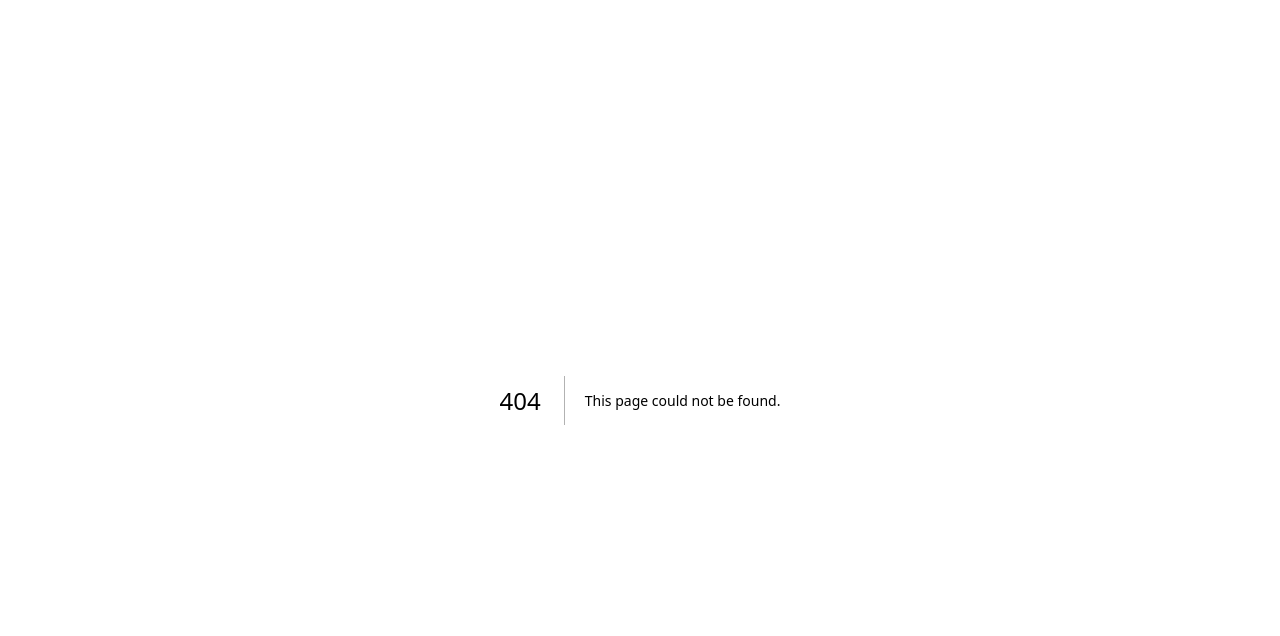
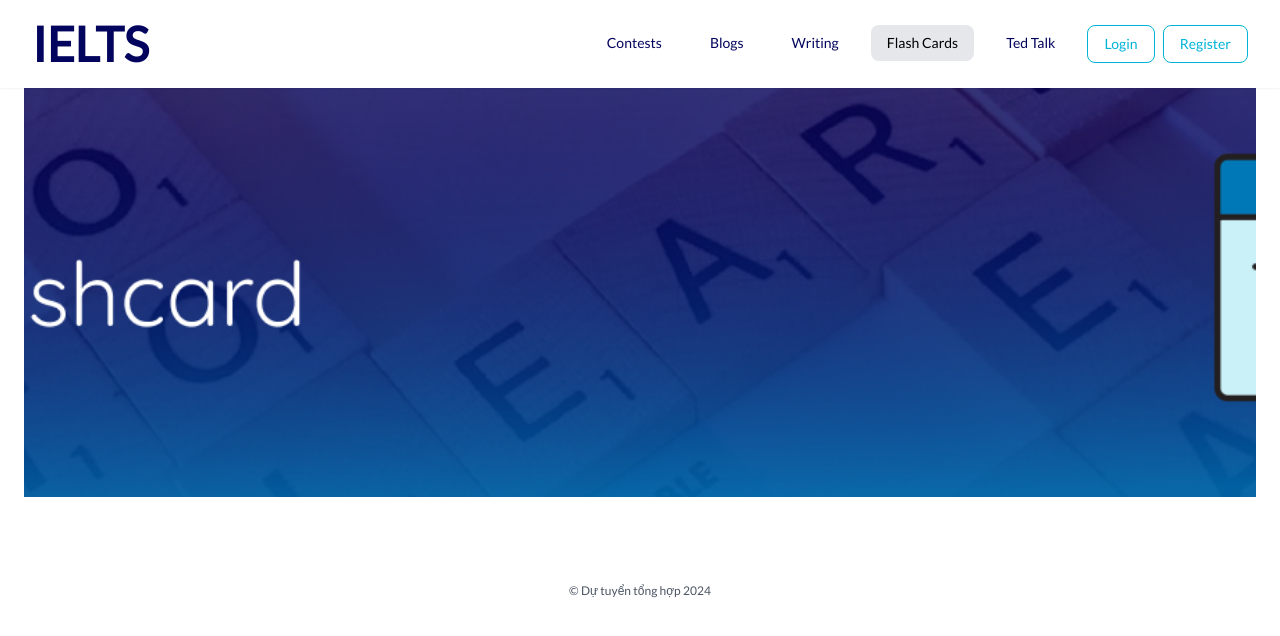
Before and after one commit to 0x2ee08/IELTS, a Next.js app in the folder frontend/: page /flashcards in a window 1280 px wide. Before the commit this address had no page. Shown: the top 636 px of the page. Built offline with nearby package versions, Linux system fonts and the light colour scheme.

Commit message:
flashcard wip

```diff
--- /dev/null
+++ b/frontend/app/flashcards/content/financeandeconomy.json
@@ -0,0 +1,5 @@
+{
+    "economic downturn": "suy thoái kinh tế",
+    "decline": "giảm",
+    "increase": "tăng"
+}
--- /dev/null
+++ b/frontend/app/flashcards/libflashcards.tsx
@@ -0,0 +1,14 @@
+import React from 'react';
+
+import "slick-carousel/slick/slick.css";
+import "slick-carousel/slick/slick-theme.css";
+import '../globals.css'; //
+
+const LibsFlashCards: React.FC = () => {
+    return (
+      <div className="flex flex-col lg:flex-row justify-between space-y-8 lg:space-y-0 lg:space-x-8 px-8 lg:px-12 py-8">
+      </div>
+    );
+  };
+
+  export default LibsFlashCards;
--- /dev/null
+++ b/frontend/app/flashcards/page.tsx
@@ -0,0 +1,59 @@
+'use client'
+
+import React from 'react';
+
+import Head from 'next/head';
+import Link from 'next/link';
+import Footer from '../components/Footer';
+import Header from '../components/Header';
+import LibsFlashCards from './libflashcards';
+
+import Slider from "react-slick";
+import "slick-carousel/slick/slick.css";
+import "slick-carousel/slick/slick-theme.css";
+import '../globals.css'; //
+
+export default function FlashCards(){
+    var Slidersettings = {
+        dots: true,
+        infinite: false,
+        speed: 500,
+        slidesToShow: 1,
+        slidesToScroll: 1,
+      };
+    return(
+        <div>
+        <div className="flex flex-col min-h-screen">
+            <Head>
+                <title>IELTS</title>
+                <link rel="icon" href="/favicon.ico" />
+            </Head>
+
+            <Header />
+
+            <div style={{ width: '100%' }}>
+            <Slider {...Slidersettings}>
+                {/* <div className="image-container">
+                  <img src="https://s3-alpha-sig.figma.com/img/2744/8c9f/1306bcd9c4f0ba993bad319f136b4704?Expires=1725840000&Key-Pair-Id=APKAQ4GOSFWCVNEHN3O4&Signature=ieA1DwqocUkxjA4h-9IudKnCqe1VDCuhVWMQRrMW2AQWMoi6E8lA2Yp0ddHsY2AY6rwNRo88Q0b8ckoZoCFvuVIGRw3nxDLw97yGTCSugbxbRSWwgK9o-LTvCQ9f1F91GtOXLvacfvAhMK7syf51YsWchjH5o2K23kAq9L8pKtFMt9ibJ2FBKgHteEAWRdLY1vqhN83PY4rudCBwcilkZrSYL73~Ku1OEDUnLDZ3Ybe6QoqWD5RFEtfv72~uB~ZIN4GWj8tPCR3Hk6VQd05508DbxADIOrzs1kIfzG-F~URcNHjPKuWIGI0crDGivyFOIvutcZYDQKjS45FhqgffTQ__" alt="Loading" className="cropped-image" />
+                  <div className = "overlay"></div>
+                  <img src="https://s3-alpha-sig.figma.com/img/01ce/79c8/a6d9ead7e7a159eba7d17231e5323dae?Expires=1725840000&Key-Pair-Id=APKAQ4GOSFWCVNEHN3O4&Signature=OTMAlDXOWuKaDISfvy6co~Rs1lKAXdYhv8BHXd1xfuX6iwNyDjNAWkbYBNW589uuIvDtXNtIHAkx0TgyANGfen9vSA8y2rk1glZMNlDXON7fvVhvNmoSh8yftGRfLz-EYoGHwfI39mu5cqR2cvFsSsXw5mpoPzEhDaar7S0rBdKZvNjVVXccuYZwzGiGFek~ikaKyWisXEMeRibteNc0HaxOjbDS684X0dG2op4e5UIXeTzt8reWQT0JS-EsaN049YEj5~DFlloIlo0pN-~~3BDqqOaoKpGQnRjsITm3Dfdd8fokH5sNXHCBn94lmFAnVjBk9fIydmdrV98s0Dp2fw__" alt="Loading" className="overlay-image" />
+                </div> */}
+                <div className="flex flex-col px-6 text-4xl text-center text-white max-md:pl-5">
+                  <div className="flex relative flex-col pt-36 pr-16 pb-28 pl-40 min-h-[409px] max-md:px-5 max-md:pt-24 max-md:pb-28 max-md:max-w-full">
+                    <img
+                      loading="lazy"
+                      srcSet="../../flashcardbanner.png"
+                      className="object-cover absolute inset-0 size-full"
+                    />
+                  </div>
+                </div>
+            </Slider>
+          </div>
+
+          <LibsFlashCards />
+
+            <Footer />
+        </div>
+      </div>
+    );
+}
--- a/package.json
+++ b/package.json
@@ -1,6 +1,8 @@
 {
   "dependencies": {
+    "@nextui-org/react": "^2.4.6",
     "axios": "^1.7.5",
+    "framer-motion": "^11.3.31",
     "mongodb": "^6.8.0",
     "react-slick": "^0.30.2",
     "slick-carousel": "^1.8.1"
```
Also changed, not shown: frontend/public/flashcardbanner.png (added), 1 other file (tests, documents, lock files or other folders).
